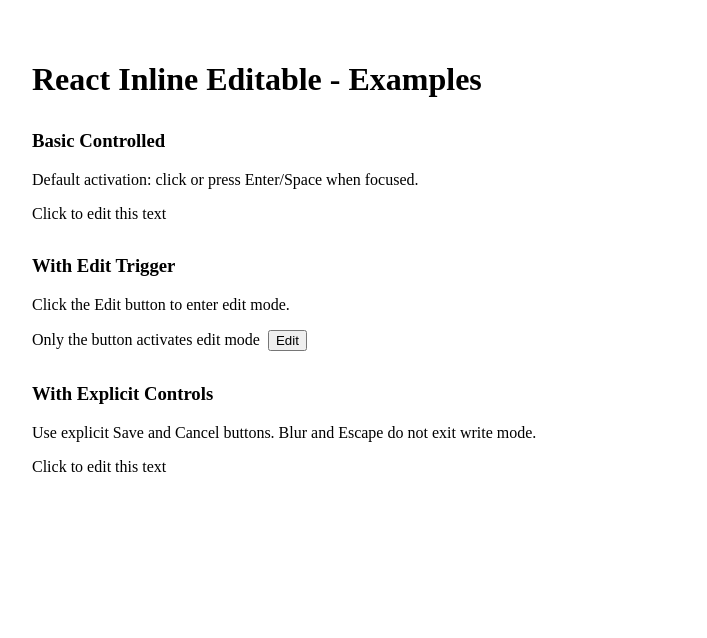
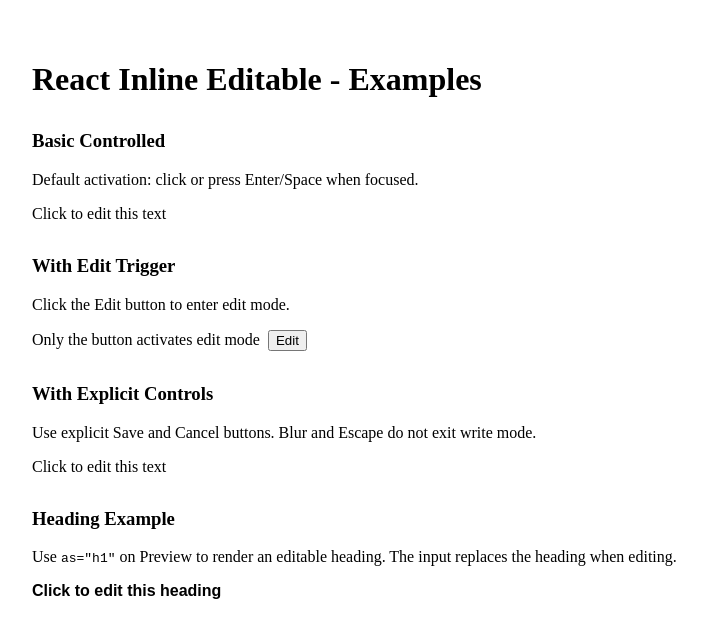
Before and after one commit to subhash-malireddy/react-inline-editable, a React (Vite) app in the folder packages/react-inline-editable/: page / in a window 1280 px wide. Shown: the top 638 px of the page, without its empty margins (8-715 px from the left). Built offline with nearby package versions, Linux system fonts and the light colour scheme.

Commit message:
Add HeadingExample component to showcase editable headings in App

```diff
--- a/packages/react-inline-editable/src/App.tsx
+++ b/packages/react-inline-editable/src/App.tsx
@@ -2,6 +2,7 @@
 import { BasicControlled } from "./examples/core-examples/BasicControlled";
 import { WithEditTrigger } from "./examples/core-examples/WithEditTrigger";
 import { WithExplicitControls } from "./examples/core-examples/WithExplicitControls";
+import { HeadingExample } from "./examples/core-examples/HeadingExample";
 
 function App() {
   return (
@@ -18,6 +19,10 @@
       <section style={{ marginTop: "2rem" }}>
         <WithExplicitControls />
       </section>
+
+      <section style={{ marginTop: "2rem" }}>
+        <HeadingExample />
+      </section>
     </div>
   );
 }
--- /dev/null
+++ b/packages/react-inline-editable/src/examples/core-examples/HeadingExample.tsx
@@ -0,0 +1,35 @@
+import { InlineEditable } from "@/index";
+import { useState } from "react";
+
+export function HeadingExample() {
+  const [title, setTitle] = useState("Click to edit this heading");
+
+  return (
+    <div>
+      <h3>Heading Example</h3>
+      <p>
+        Use <code>as="h1"</code> on Preview to render an editable heading. The
+        input replaces the heading when editing.
+      </p>
+      <InlineEditable onSave={() => console.log("Heading saved:", title)}>
+        <InlineEditable.Preview
+          as="h4"
+          style={{ margin: 0, fontSize: "1em", fontFamily: "sans-serif" }}
+        >
+          {title}
+        </InlineEditable.Preview>
+        <InlineEditable.Write
+          name="heading-text"
+          value={title}
+          onChange={(e) => setTitle(e.target.value)}
+          style={{
+            fontSize: "1em",
+            fontFamily: "sans-serif",
+            fontWeight: "bold",
+            padding: 0,
+          }}
+        />
+      </InlineEditable>
+    </div>
+  );
+}
```
